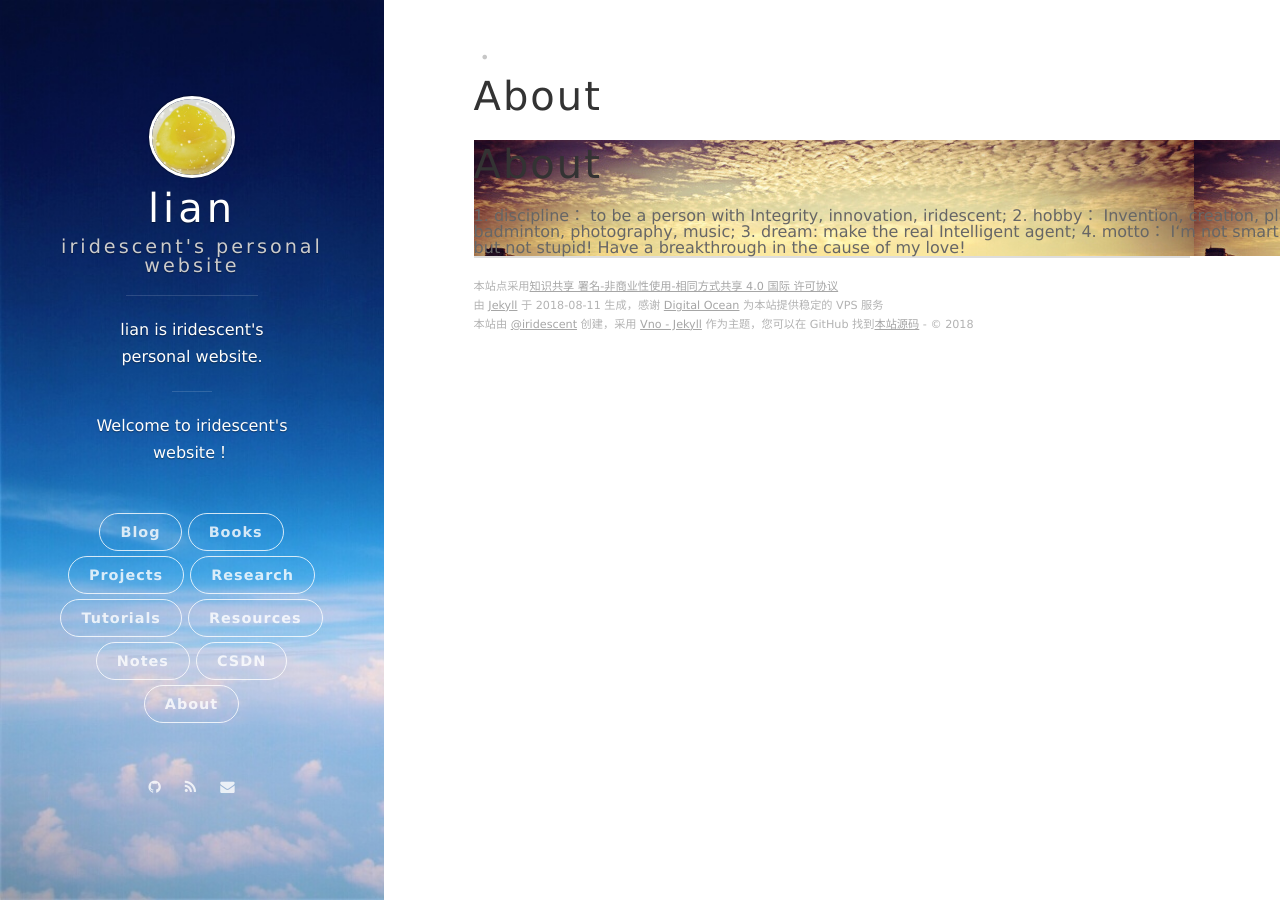
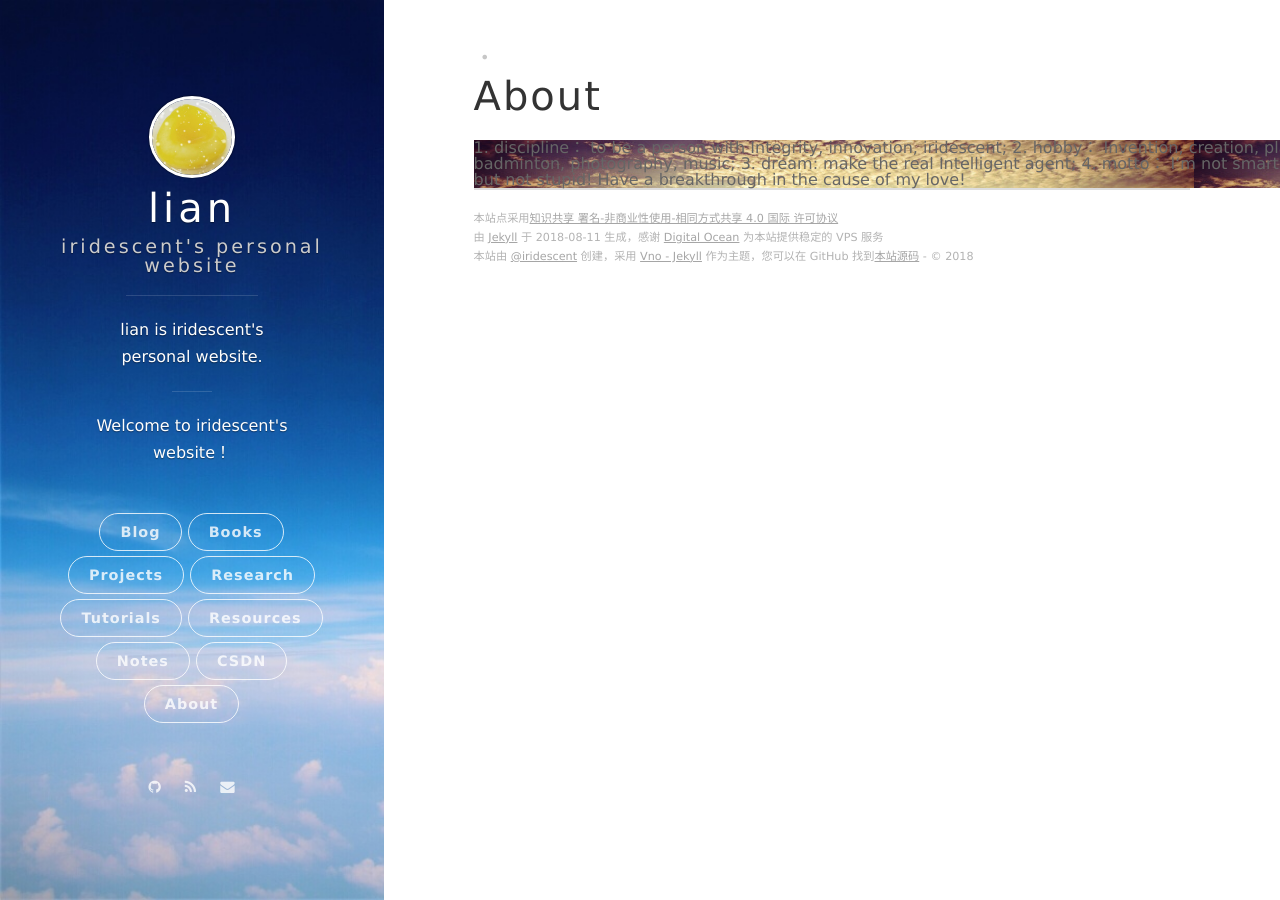
Before and after one commit to antsfamily/antsfamily.github.io, a Jekyll site: the page built from about/index.html, in a window 1280 px wide. Built offline with Jekyll 4.4.1, drawn with Linux system fonts in a browser that asks for light colours; nearby versions of some CDN libraries; comment, search, counter and statistics services are not loaded.

Commit message:
update about

```diff
--- a/about/index.html
+++ b/about/index.html
@@ -9,8 +9,8 @@ header-img: "assets/images/about-bg.jpg"
     <div class="container">
         <div class="row">
             <div class="col-lg-8 col-lg-offset-2 col-md-10 col-md-offset-1">
-                <div class="site-heading">
-                    <h1>{% if page.title %}{{ page.title }}{% else %}{{ site.title }}{% endif %}</h1>
+                <!-- <div class="site-heading"> -->
+                    <!-- <h1>{% if page.title %}{{ page.title }}{% else %}{{ site.title }}{% endif %}</h1> -->
                         1. discipline： to be a person with Integrity, innovation, iridescent;
 
                         2. hobby： Invention, creation, playing badminton, photography, music;
@@ -23,7 +23,7 @@ header-img: "assets/images/about-bg.jpg"
                     <!-- <div style="color:#00FFFF"> -->
                         <!-- {{ page.description }} -->
                     <!-- </div> -->
-                </div>
+                <!-- </div> -->
             </div>
         </div>
     </div>
```
